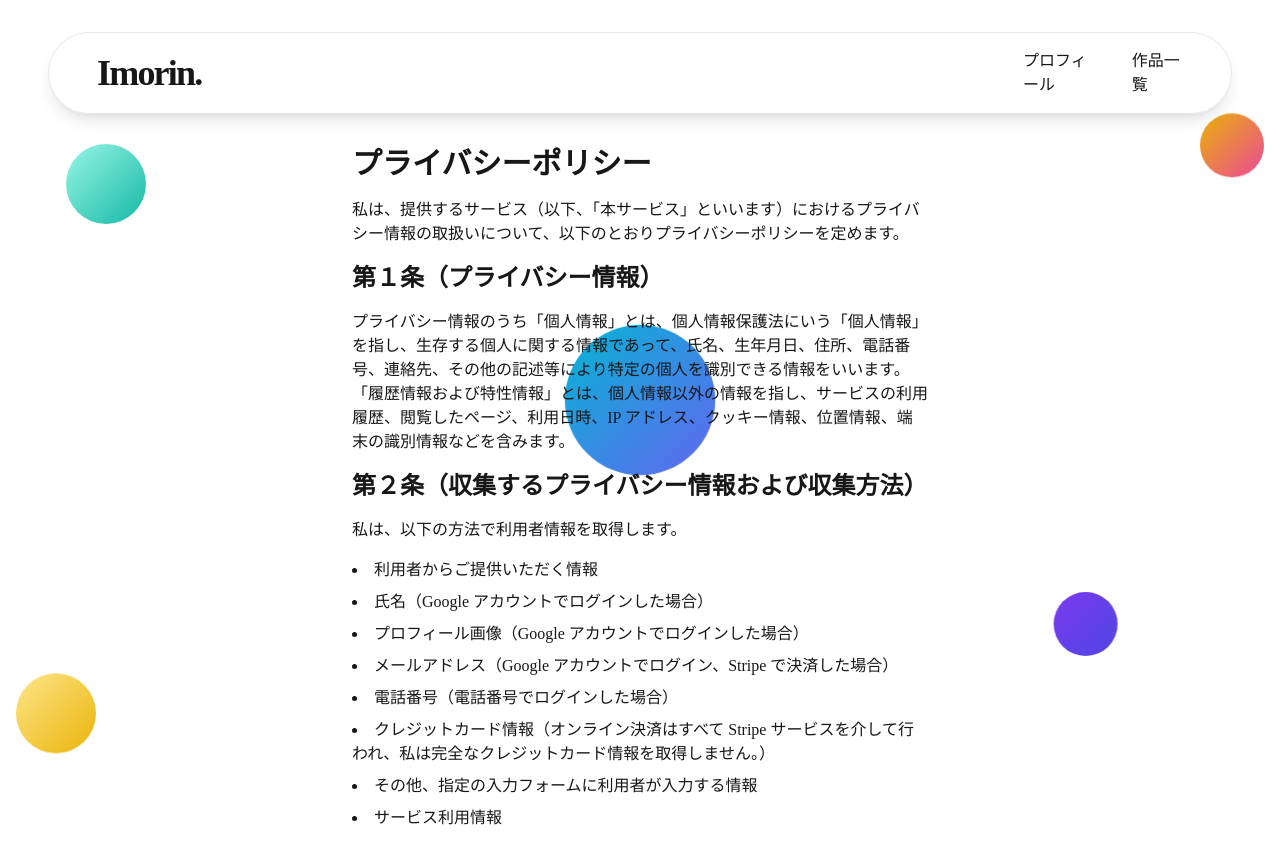
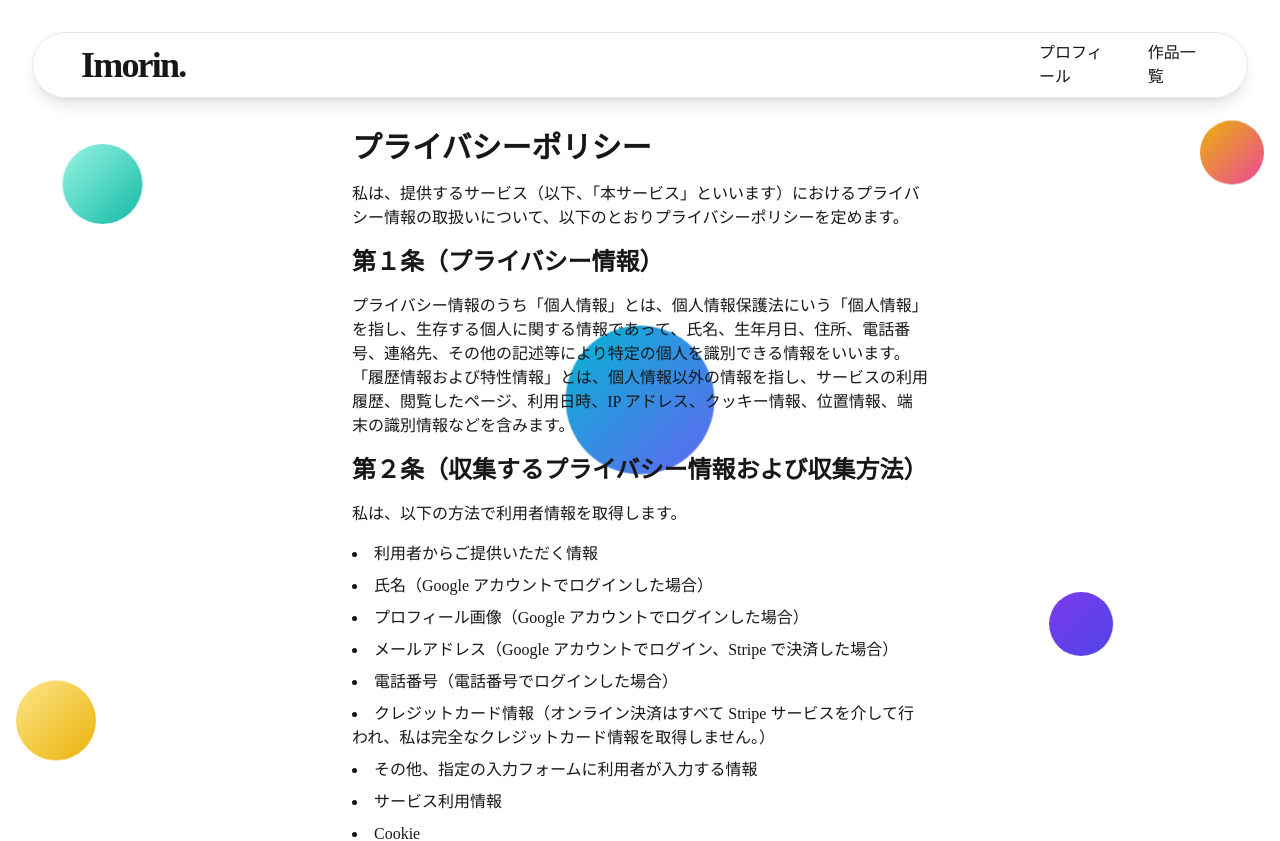
Before and after one commit to TuyoshiImori/portfolio-site, a Next.js app: page /privacy-policy in a window 1280 px wide. Shown: the top 841 px of the page. Built offline with nearby package versions, Linux system fonts and the light colour scheme; no server answers.

Commit message:
ヘッダーを調整

```diff
--- a/src/components/Header.tsx
+++ b/src/components/Header.tsx
@@ -45,9 +45,9 @@ export const Navigation: FunctionComponent = () => {
 export const Header: FunctionComponent = () => {
   return (
     // headerにstickyを追加して常に上に固定されるようにする
-    <header className="sticky z-10 w-full top-0 px-12 py-8">
+    <header className="sticky z-10 w-full top-0 px-8 py-8">
       <section
-        className={`flex items-center justify-between px-12 py-4 rounded-full ${glassmorphism}`}
+        className={`flex items-center justify-between px-12 py-2 rounded-full ${glassmorphism}`}
       >
         <Link href="/">
           <h1 className="text-4xl font-bold tracking-tighter leading-tight">
```
